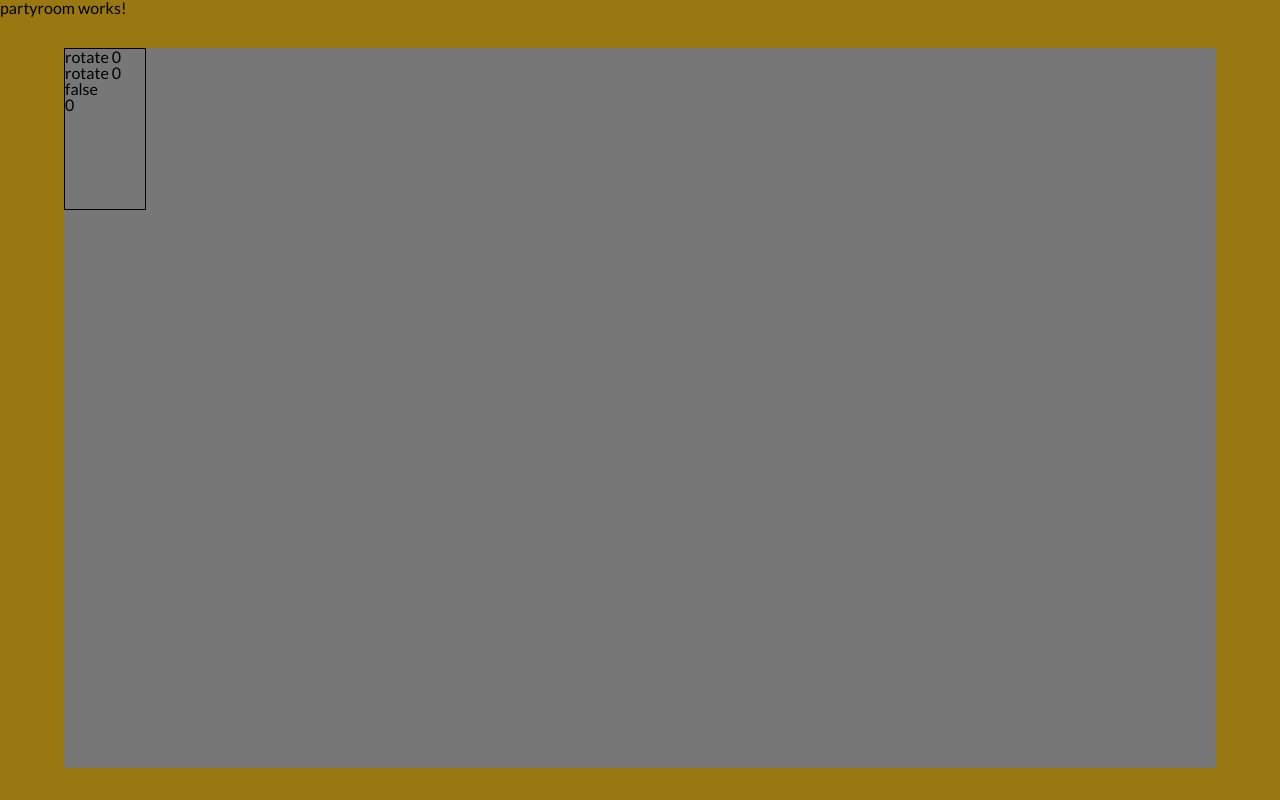
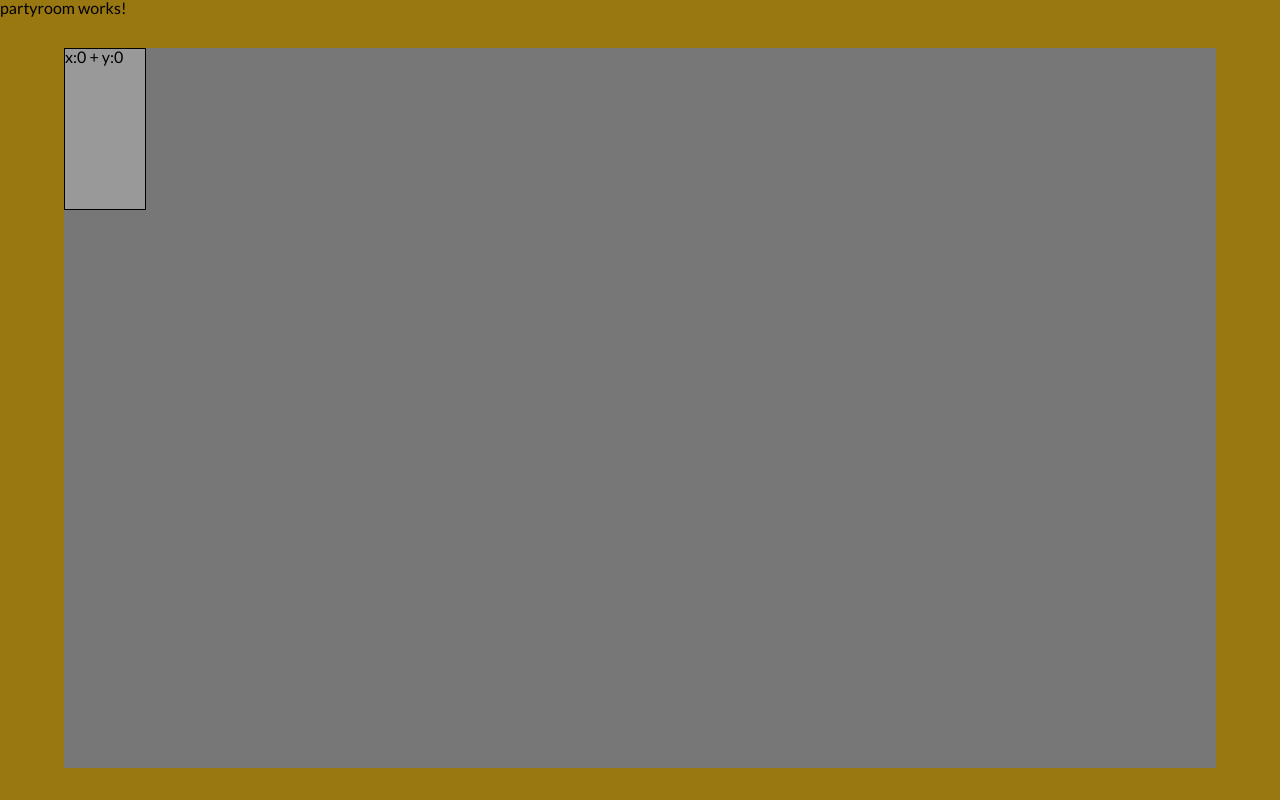
Before and after one commit to casparsylwan/movienight, an Angular app: page /restaurang in a window 1280 px wide. Built offline with nearby package versions, Linux system fonts and the light colour scheme.

Commit message:
directive x and y coord

```diff
--- a/src/app/app.module.ts
+++ b/src/app/app.module.ts
@@ -3,6 +3,7 @@ import { NgModule } from '@angular/core';
 import { FormsModule } from '@angular/forms';
 import { DatePipe } from '@angular/common';
 import { DragDropModule } from '@angular/cdk/drag-drop';
+import { DraggableModule } from './draggable/draggable.module'
 
 import { AppRoutingModule } from './app-routing.module';
 import { AppComponent } from './app.component';
@@ -35,7 +36,8 @@ import { PartyroomComponent } from './pages/parent/partyroom/partyroom.component
     BrowserModule,
     AppRoutingModule,
     FormsModule,
-    DragDropModule
+    DragDropModule,
+    DraggableModule
   ],
   providers: [DatePipe],
   bootstrap: [AppComponent]
--- /dev/null
+++ b/src/app/draggable/draggable.directive.ts
@@ -0,0 +1,47 @@
+import { Directive, HostBinding, HostListener, Output, EventEmitter } from '@angular/core';
+
+
+@Directive({
+  selector: '[appDraggable]'
+})
+export class DraggableDirective {
+  @HostBinding('class.draggable') draggable = true;
+
+  @Output() dragStart = new EventEmitter<PointerEvent>();
+  @Output() dragMove = new EventEmitter<PointerEvent>();
+  @Output() dragEnd = new EventEmitter<PointerEvent>();
+
+  private dragging = false;
+
+  @HostListener('pointerdown', ['$event'])
+  onPointerDown(event: PointerEvent):void{
+    this.dragging = true;
+    this.dragStart.emit(event);
+    console.log("Down");
+  }
+
+  @HostListener('document:pointermove', ['$event'])
+  onPointerMove(event: PointerEvent):void{
+    if(!this.dragging){
+      return;
+    }
+
+     this.dragMove.emit(event)
+  }
+
+  @HostListener('document:pointerup', ['$event'])
+  onPointerUp(event: PointerEvent):void{
+    if(!this.dragging){
+      return;
+    }
+
+     this.dragging = false;
+     this.dragEnd.emit(event);
+     console.log("det kom!")
+
+  }
+
+
+  constructor() { }
+
+}
--- /dev/null
+++ b/src/app/draggable/movable.directive.ts
@@ -0,0 +1,52 @@
+import { Directive, ElementRef, HostBinding, HostListener, Input } from '@angular/core';
+import { DraggableDirective } from './draggable.directive';
+import { DomSanitizer, SafeStyle } from '@angular/platform-browser';
+
+interface Position {
+  x: number;
+  y: number;
+}
+
+@Directive({
+  selector: '[appMovable]'
+})
+export class MovableDirective extends DraggableDirective {
+  @HostBinding('style.transform') get transform(): SafeStyle {
+    return this.sanitizer.bypassSecurityTrustStyle(
+      `translateX(${this.position.x}px) translateY(${this.position.y}px)`
+    );
+  }
+
+  @HostBinding('class.movable') movable = true;
+
+  position: Position = {x: 0, y: 0};
+
+  private startPosition: Position;
+
+  @Input('appMovableReset') reset = false;
+
+  constructor(private sanitizer: DomSanitizer, public element: ElementRef) {
+    super();
+  }
+
+  @HostListener('dragStart', ['$event'])
+  onDragStart(event: PointerEvent) {
+    this.startPosition = {
+      x: event.clientX - this.position.x,
+      y: event.clientY - this.position.y
+    }
+  }
+
+  @HostListener('dragMove', ['$event'])
+  onDragMove(event: PointerEvent) {
+    this.position.x = event.clientX - this.startPosition.x;
+    this.position.y = event.clientY - this.startPosition.y;
+  }
+
+  @HostListener('dragEnd', ['$event'])
+  onDragEnd(event: PointerEvent) {
+    if (this.reset) {
+      this.position = {x: 0, y: 0};
+    }
+  }
+}
--- a/src/app/pages/parent/partyroom/partyroom.component.css
+++ b/src/app/pages/parent/partyroom/partyroom.component.css
@@ -4,7 +4,7 @@
 }
 
 .container{
-    position: relative;
+
     width: 90%;
     height: 90vh;
     margin: 2rem auto;
@@ -13,7 +13,7 @@
 }
 
 .table{
-    position: absolute;
+    display: inline-block;
     top:0;
     left:0;
     height: 10rem;
@@ -21,3 +21,7 @@
     border: 1px solid black;
     transform-origin: center;
 }
+
+.draggable{
+    background-color: #999;
+}
--- a/src/app/pages/parent/partyroom/partyroom.component.html
+++ b/src/app/pages/parent/partyroom/partyroom.component.html
@@ -1,18 +1,16 @@
 <div class="wrapper">
     <p>partyroom works!</p>
-    <div class="container"
-        (mousemove)="coordinates($event)"
-        (mouseup)="pressUp()"
-                        >
-        <div [ngStyle]="{'transform': 'rotate('+ deg + 'deg)',
-                    'left': ''+ moveX + 'px',
-                    'top' : ''+ moveY + 'px' }"
+    <div class="container">
+        <div class="table"
+            appDraggable
 
-                    class="table">
-            <p (click)="rotate()">rotate  {{ clientX }}</p>
-            <p  (mousedown)="pressDown()">rotate  {{ moveX + " " + pressed}}</p>
-                <p>{{ moveY }}</p>
+            (dragMove)="onDragMove($event)"
+            >
+             x:{{x}} + y:{{ y }}
         </div>
+    </div>
+    <div>
+
     </div>
 </div>
 
@@ -26,5 +24,5 @@ cdkDrag
 on-click="onEvent($event)"
 on-dblclick="onEvent($event)"
 on-contextmenu="onEvent($event)"
-
+[ngStyle]="{'transform': 'rotate('+ deg + 'deg)'}"
 -->
--- a/src/app/pages/parent/partyroom/partyroom.component.ts
+++ b/src/app/pages/parent/partyroom/partyroom.component.ts
@@ -6,6 +6,22 @@ import { Component, OnInit } from '@angular/core';
   styleUrls: ['./partyroom.component.css']
 })
 export class PartyroomComponent implements OnInit {
+
+  x:number = 0;
+  y:number = 0;
+  // public onDragStart(){
+  //   console.log("Start");
+  // }
+
+  public onDragMove(event:PointerEvent){
+
+    console.log(`got drag move ${Math.round(event.clientX)} ${Math.round(event.clientY)}`);
+    this.x=Math.round(event.clientX);
+    this.y=Math.round(event.clientY);
+  }
+  // public onDragEnd(): void {
+  //   console.log('got drag end');
+  // }
 
   deg:number = 0;
 
@@ -18,47 +34,15 @@ export class PartyroomComponent implements OnInit {
     this.deg += 45;
   }
 
-  downX:number = 0;
-  moveX:number = 0;
-  moveY:number = 0;
-  pressed:boolean = false;
 
-  xcord:number = 0;
-  ycord:number = 0;
 
-  event: MouseEvent;
-    clientX = 0;
-    clientY = 0;
 
-    onEvent(event: MouseEvent): void {
-        this.event = event;
-    }
 
-    coordinates(event: MouseEvent): void {
-        this.clientX = event.clientX;
-        this.clientY = event.clientY;
 
-        if(this.pressed){
 
-          (event.clientX -110)>=0 ?  this.moveX = event.clientX -110 : this.moveX=0;
-          (event.clientY - 60)>=0 ?  this.moveY = event.clientY - 60  : this.moveY=0;
-        }
-    }
 
-    public pressDown(){
-      this.downX = this.clientX;
-      this.pressed = true;
 
-    }
 
-    public pressUp(){
-      this.downX = 0;
-      this.pressed = false;
-    }
-
-    public notOverClickArea(){
-      this.pressed = false;
-    }
 
 
 
```
Also changed, not shown: src/app/draggable/draggable.module.ts (added, +16 -0 lines), 2 other files (tests, documents, lock files or other folders).
